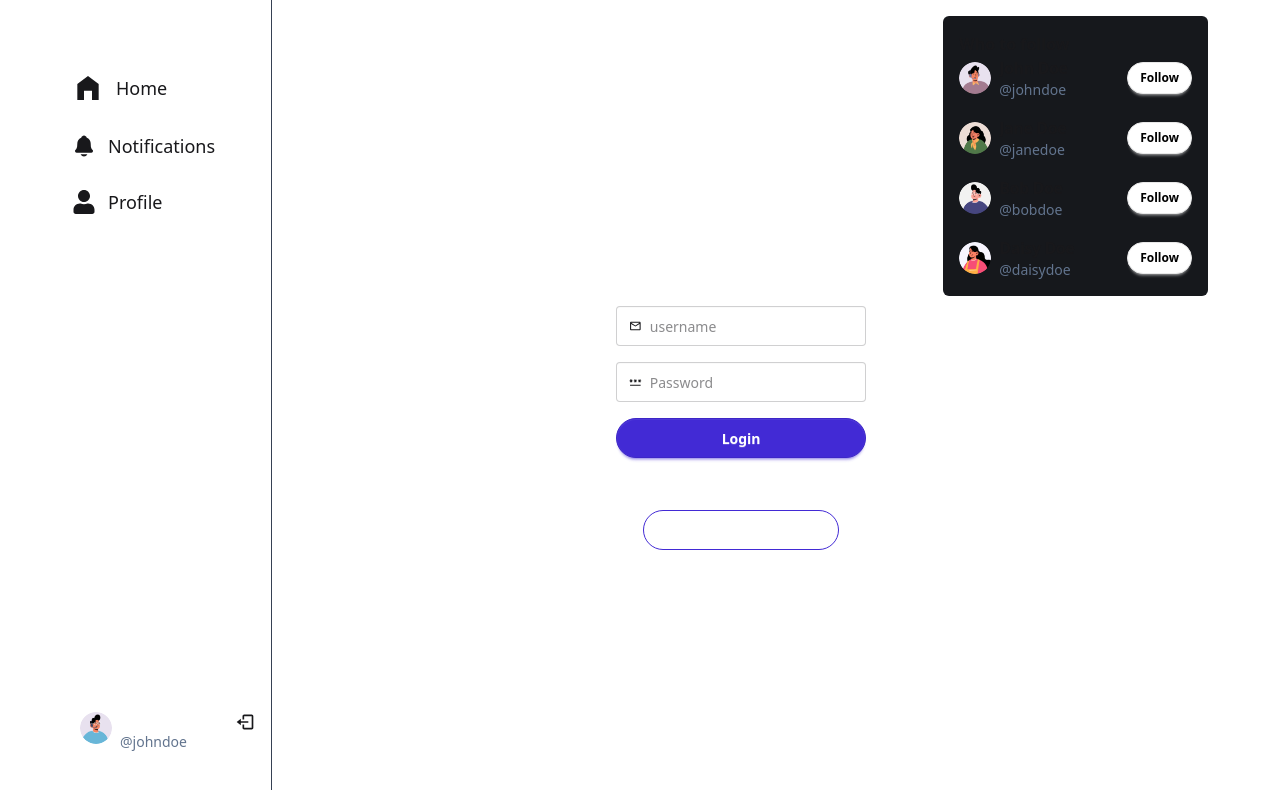
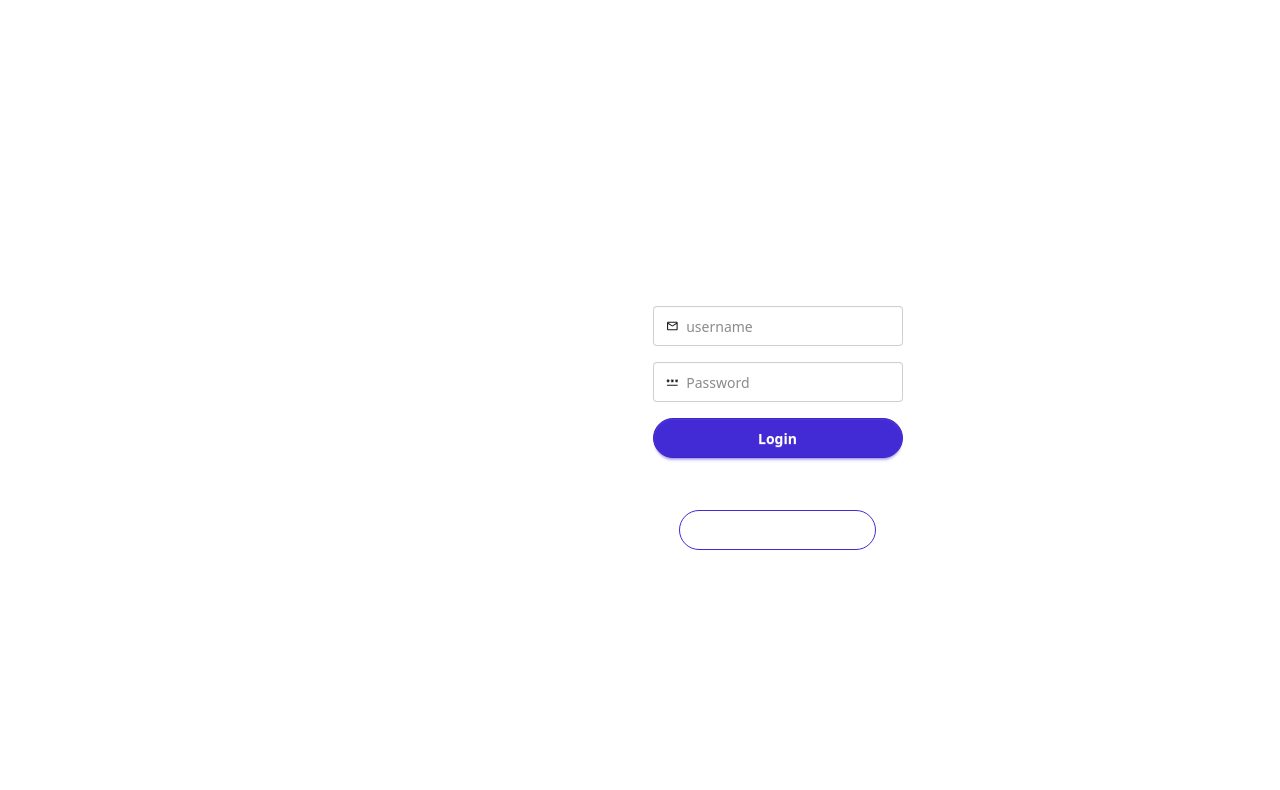
Before and after one commit to kiptalam1/TWITTER-CLONE, a React (Vite) app in the folder frontend/: page /login in a window 1280 px wide. Shown: the top 790 px of the page. Built offline with nearby package versions, Linux system fonts and the light colour scheme; no server answers.

Commit message:
feat: complete authentication handled and routes protected.

```diff
--- a/frontend/src/App.jsx
+++ b/frontend/src/App.jsx
@@ -17,11 +17,12 @@ function App() {
 			try {
 				const res = await fetch("/api/auth/me");
 				const data = await res.json();
+				if (data.error) return null;
 				if (!res.ok) {
 					throw new Error(data.error || "Something went wrong");
 				}
-				console.log("auth user is here:", data.data);
-				return data;
+				// console.log("auth user is here:", data.data);
+				return data.data;
 			} catch (error) {
 				throw new Error(error);
 			}
@@ -37,7 +38,7 @@ function App() {
 	}
 	return (
 		<div className="flex max-w-6xl mx-auto">
-			<Sidebar />
+			{authUser && <Sidebar />}
 			<Routes>
 				<Route
 					path="/"
@@ -60,7 +61,7 @@ function App() {
 					element={authUser ? <ProfilePage /> : <Navigate to="/login" />}
 				/>
 			</Routes>
-			<RightPanel />
+			{authUser && <RightPanel />}
 			<Toaster />
 		</div>
 	);
--- a/frontend/src/components/common/Sidebar.jsx
+++ b/frontend/src/components/common/Sidebar.jsx
@@ -1,6 +1,6 @@
 import XSvg from "../svgs/X";
-import { useMutation } from "@tanstack/react-query";
-import toast from "react-hot-toast";
+import { useMutation, useQueryClient } from "@tanstack/react-query";
+// import toast from "react-hot-toast";
 import { MdHomeFilled } from "react-icons/md";
 import { IoNotifications } from "react-icons/io5";
 import { FaUser } from "react-icons/fa";
@@ -8,11 +8,7 @@ import { Link } from "react-router-dom";
 import { BiLogOut } from "react-icons/bi";
 
 const Sidebar = () => {
-	const data = {
-		fullName: "John Doe",
-		username: "johndoe",
-		profileImg: "/avatars/boy1.png",
-	};
+	const queryClient = useQueryClient();
 
 	const { mutate: logout } = useMutation({
 		mutationFn: async () => {
@@ -29,11 +25,14 @@ const Sidebar = () => {
 				throw new Error(error);
 			}
 		},
-		onSuccess: (data) => {
-			toast.success(data.message || "Logout successful");
+		onSuccess: () => {
+			queryClient.invalidateQueries({ queryKey: ["authUser"] });
 		},
 	});
 
+	const authUser = queryClient.getQueryData(["authUser"]);
+	// const { data: authUser } = useQuery({ queryKey: ["authUser"] });
+	// console.log("auth user sidebar :", authUser);
 	return (
 		<div className="md:flex-[2_2_0] w-18 max-w-52">
 			<div className="sticky top-0 left-0 h-screen flex flex-col border-r border-gray-700 w-20 md:w-full">
@@ -60,28 +59,28 @@ const Sidebar = () => {
 
 					<li className="flex justify-center md:justify-start">
 						<Link
-							to={`/profile/${data?.username}`}
+							to={`/profile/${authUser?.username}`}
 							className="flex gap-3 items-center hover:bg-stone-900 transition-all rounded-full duration-300 py-2 pl-2 pr-4 max-w-fit cursor-pointer">
 							<FaUser className="w-6 h-6" />
 							<span className="text-lg hidden md:block">Profile</span>
 						</Link>
 					</li>
 				</ul>
-				{data && (
+				{authUser && (
 					<Link
-						to={`/profile/${data.username}`}
+						to={`/profile/${authUser.username}`}
 						className="mt-auto mb-10 flex gap-2 items-start transition-all duration-300 hover:bg-[#181818] py-2 px-4 rounded-full">
 						<div className="avatar hidden md:inline-flex">
 							<div className="w-8 rounded-full">
-								<img src={data?.profileImg || "/avatar-placeholder.png"} />
+								<img src={authUser?.profileImg || "/avatar-placeholder.png"} />
 							</div>
 						</div>
 						<div className="flex justify-between flex-1">
 							<div className="hidden md:block">
 								<p className="text-white font-bold text-sm w-20 truncate">
-									{data?.fullName}
+									{authUser?.fullName}
 								</p>
-								<p className="text-slate-500 text-sm">@{data?.username}</p>
+								<p className="text-slate-500 text-sm">@{authUser?.username}</p>
 							</div>
 							<BiLogOut
 								className="w-5 h-5 cursor-pointer"
--- a/frontend/src/pages/auth/login/LoginPage.jsx
+++ b/frontend/src/pages/auth/login/LoginPage.jsx
@@ -1,7 +1,7 @@
 import { useState } from "react";
 import { Link } from "react-router-dom";
-import toast from "react-hot-toast";
-import { useMutation } from "@tanstack/react-query";
+// import toast from "react-hot-toast";
+import { useMutation, useQueryClient } from "@tanstack/react-query";
 import XSvg from "../../../components/svgs/X";
 
 import { MdOutlineMail } from "react-icons/md";
@@ -12,6 +12,8 @@ const LoginPage = () => {
 		username: "",
 		password: "",
 	});
+
+	const queryClient = useQueryClient();
 
 	const {
 		mutate: loginMutation,
@@ -32,15 +34,16 @@ const LoginPage = () => {
 
 				if (!res.ok) throw new Error(data.error || "Failed to login");
 
-				console.log("data: ", data);
+				// console.log("data: ", data);
 				return data.data;
 			} catch (error) {
 				console.error(error.message);
 				throw error;
 			}
 		},
-		onSuccess: (data) => {
-			toast.success(data.message || "success");
+		onSuccess: () => {
+			// refetch authUser;
+			queryClient.invalidateQueries({ queryKey: ["authUser"] });
 		},
 	});
 
```
